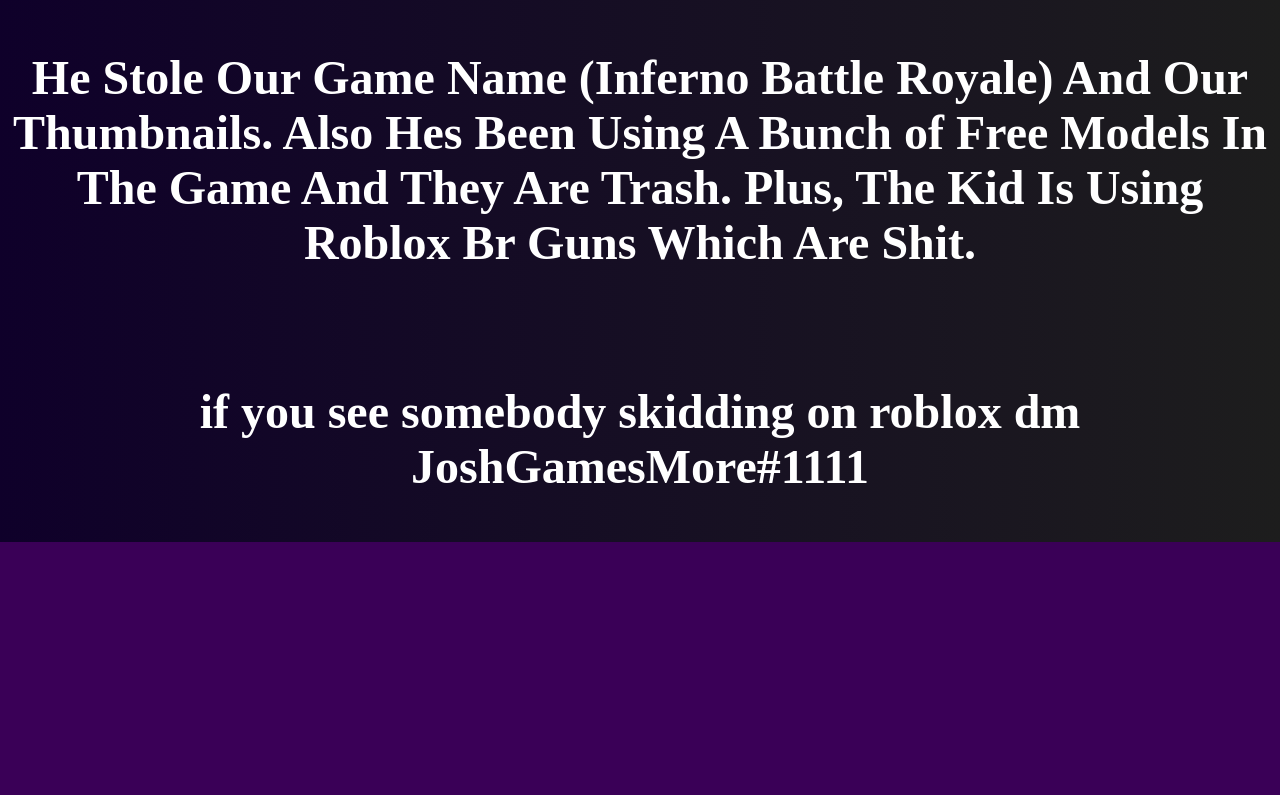
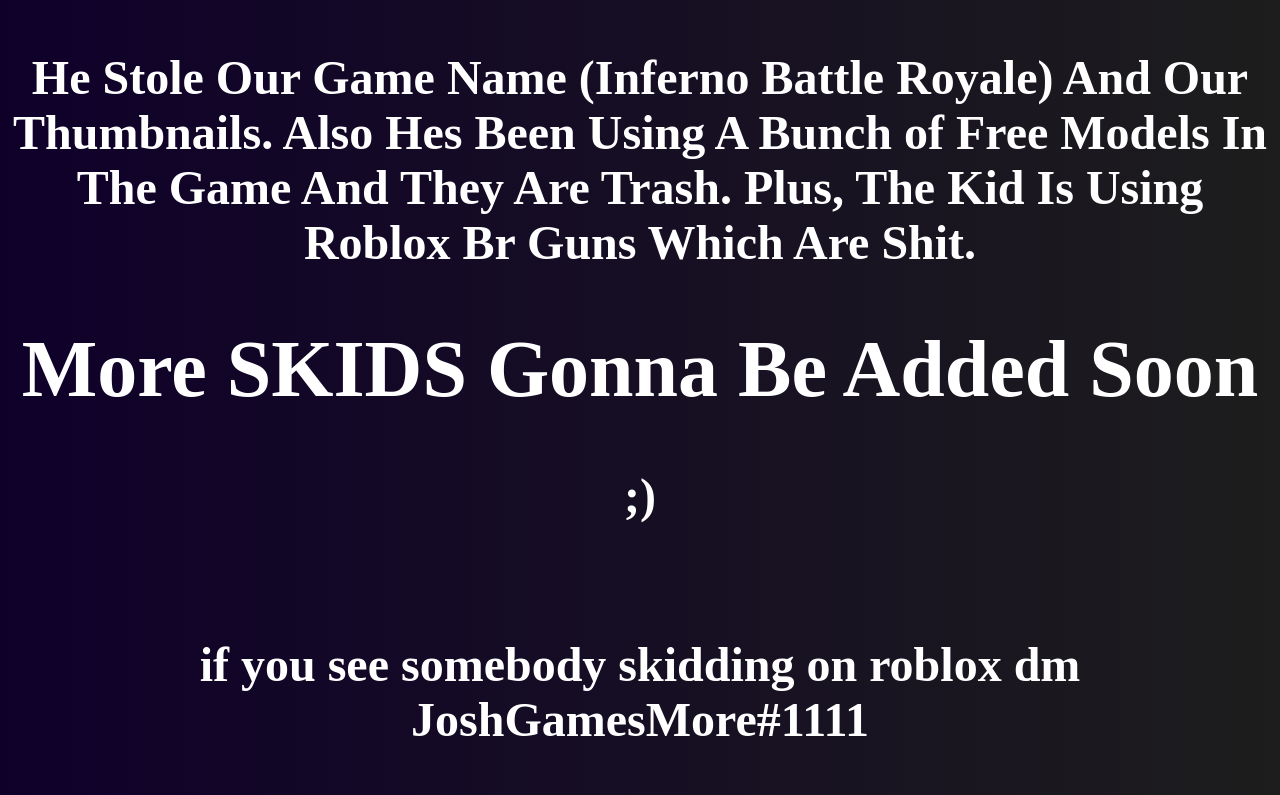
Before and after one commit to Roblox-Projects/Roblox-Skid-List, a plain HTML site: page index.html in a window 1280 px wide. Shown: the part 2163-2958 px from the top of the page. Before the commit the page ends 2705 px from the top, so only its background shows below. Drawn offline with nearby package versions, Linux system fonts and the light colour scheme; a web font is replaced by a local one.

Commit message:
Update index.html

```diff
--- a/index.html
+++ b/index.html
@@ -29,6 +29,8 @@
         <h3>This Bitch Used To Be A Dev For Inferno BR And This Skid Legit Put A Bunch Of Free Model Virus Shit In The Game. Also We Didnt Give Him Credit For A Map Cause He Did Barley Anything And Hes Threating Us And Hes Trying To Leak Shit For Inferno!</h3>
         <h1>NITEMEAR_KILLER25</h1>
         <h3>He Stole Our Game Name (Inferno Battle Royale) And Our Thumbnails. Also Hes Been Using A Bunch of Free Models In The Game And They Are Trash. Plus, The Kid Is Using Roblox Br Guns Which Are Shit.</h3>
+        <h1>More SKIDS Gonna Be Added Soon</h1>
+        <h3>;)</h3>
         <br>
         <h3>if you see somebody skidding on roblox dm JoshGamesMore#1111</h2>
 
```
